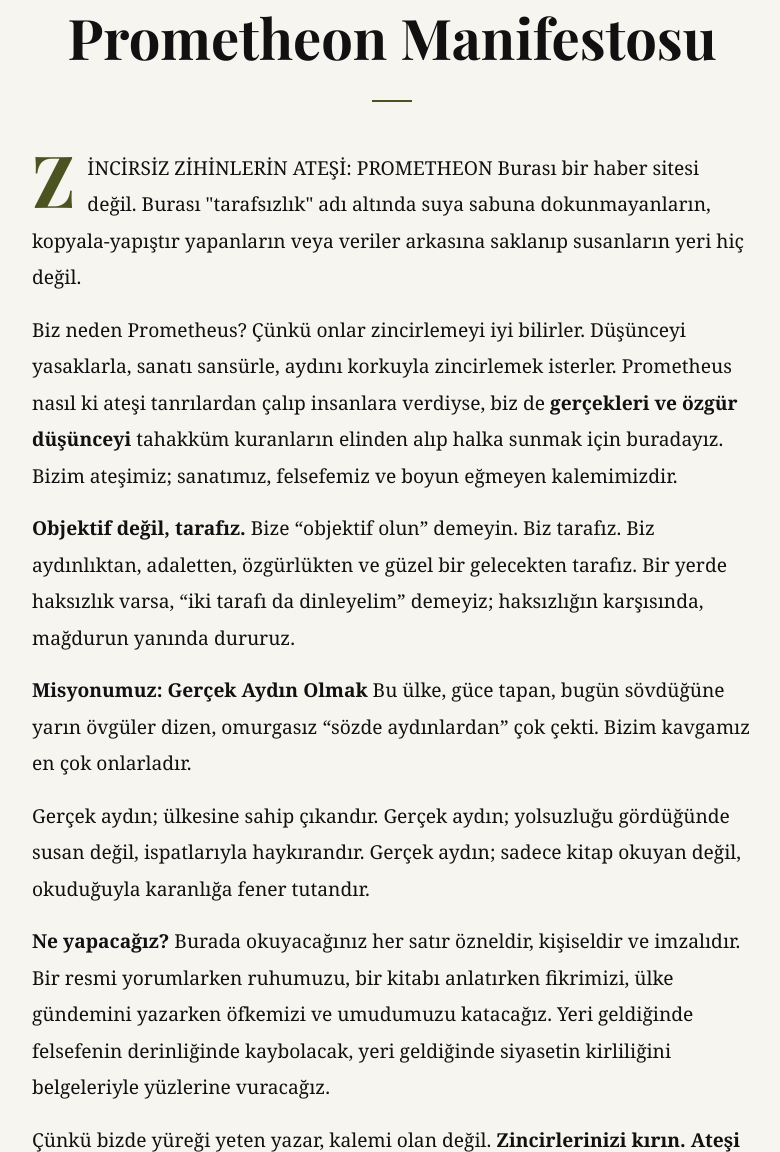
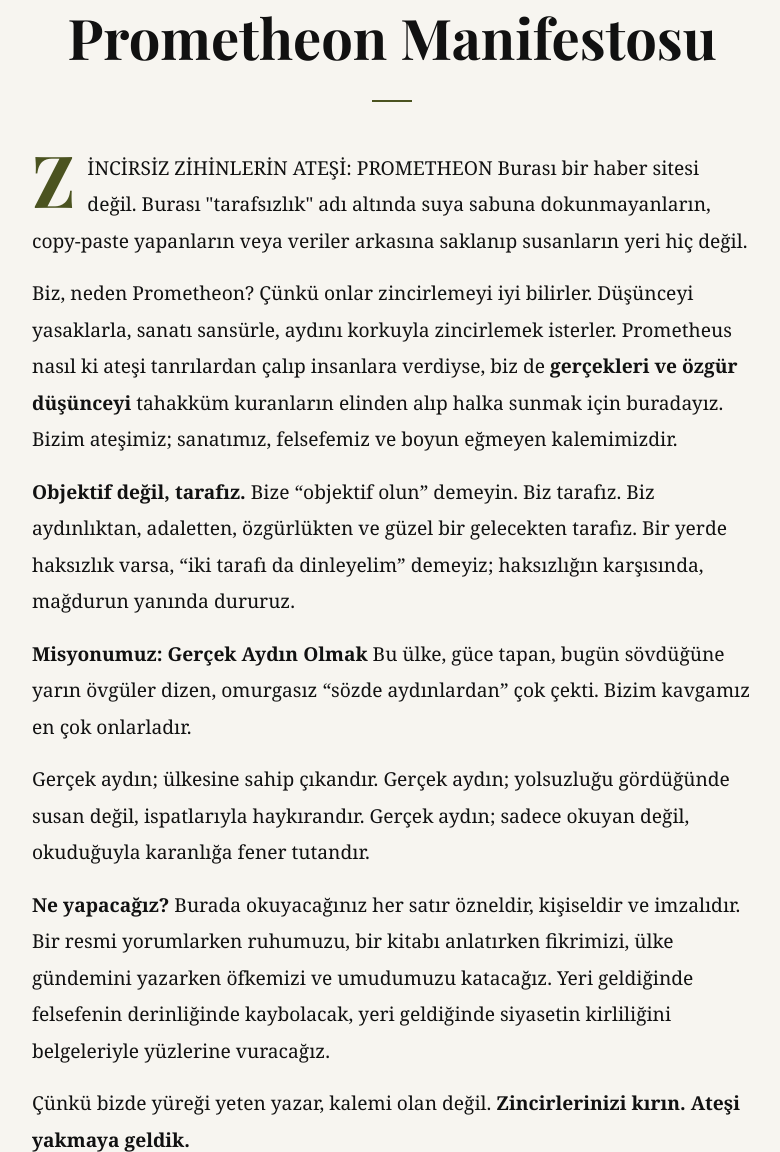
Before and after one commit to omerfarukbilgic/prometheon, a Flask app: page /hakkimizda in a window 1280 px wide. Shown: the part 151-1303 px from the top of the page, without its empty margins (248-1028 px from the left). Run offline with Flask 3, Linux system fonts and the light colour scheme.

Commit message:
manifestoo

```diff
--- a/templates/hakkimizda.html
+++ b/templates/hakkimizda.html
@@ -46,11 +46,11 @@
     <p class="drop-cap">
         ZİNCİRSİZ ZİHİNLERİN ATEŞİ: PROMETHEON
         Burası bir haber sitesi değil. Burası "tarafsızlık" adı altında suya sabuna dokunmayanların,
-        kopyala-yapıştır yapanların veya veriler arkasına saklanıp susanların yeri hiç değil.
+        copy-paste yapanların veya veriler arkasına saklanıp susanların yeri hiç değil.
     </p>
 
     <p>
-        Biz neden Prometheus? Çünkü onlar zincirlemeyi iyi bilirler.
+        Biz, neden Prometheon? Çünkü onlar zincirlemeyi iyi bilirler.
         Düşünceyi yasaklarla, sanatı sansürle, aydını korkuyla zincirlemek isterler.
         Prometheus nasıl ki ateşi tanrılardan çalıp insanlara verdiyse, biz de
         <strong>gerçekleri ve özgür düşünceyi</strong> tahakküm kuranların elinden alıp halka sunmak için buradayız.
@@ -74,7 +74,7 @@
     <p>
         Gerçek aydın; ülkesine sahip çıkandır.
         Gerçek aydın; yolsuzluğu gördüğünde susan değil, ispatlarıyla haykırandır.
-        Gerçek aydın; sadece kitap okuyan değil, okuduğuyla karanlığa fener tutandır.
+        Gerçek aydın; sadece okuyan değil, okuduğuyla karanlığa fener tutandır.
     </p>
 
     <p>
```
